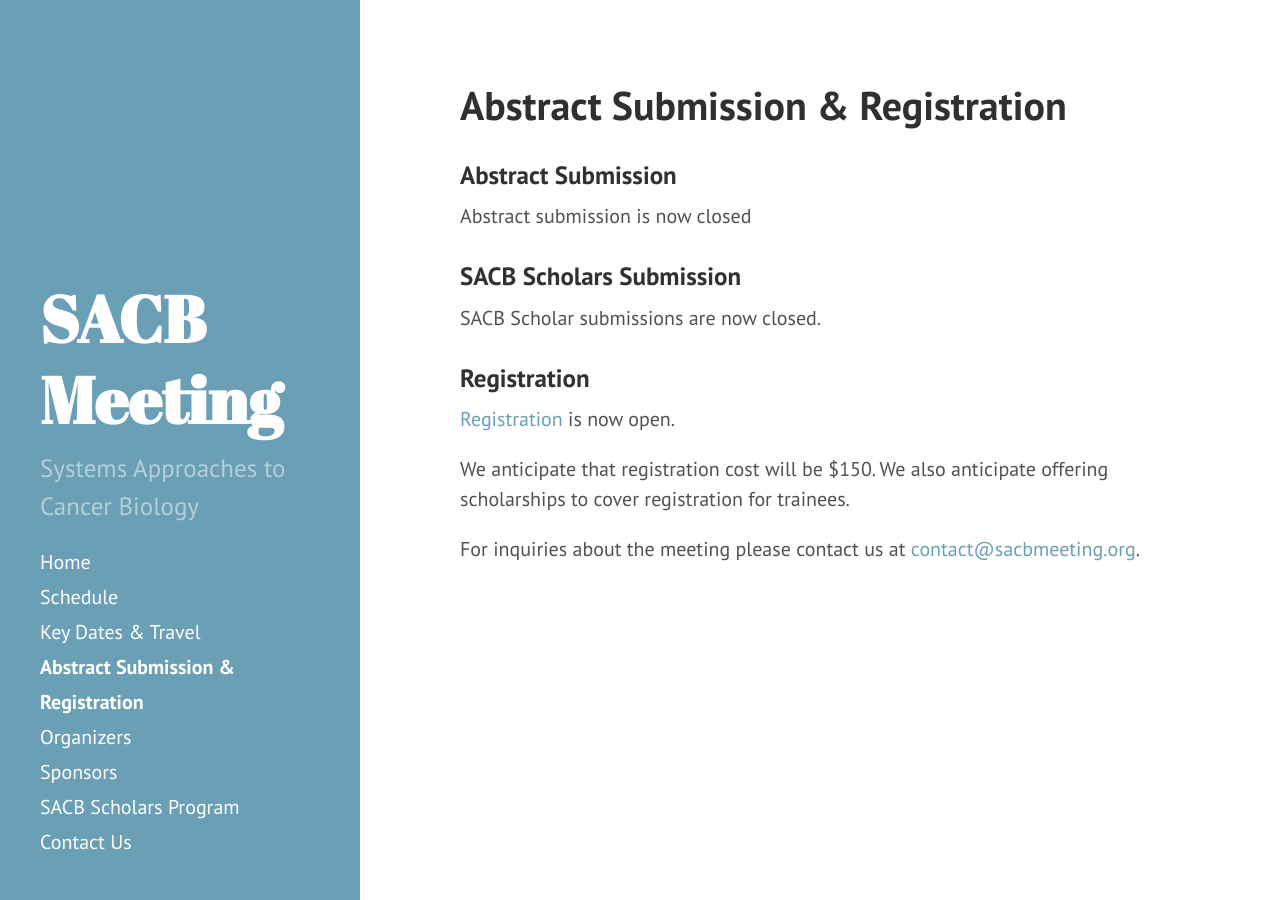
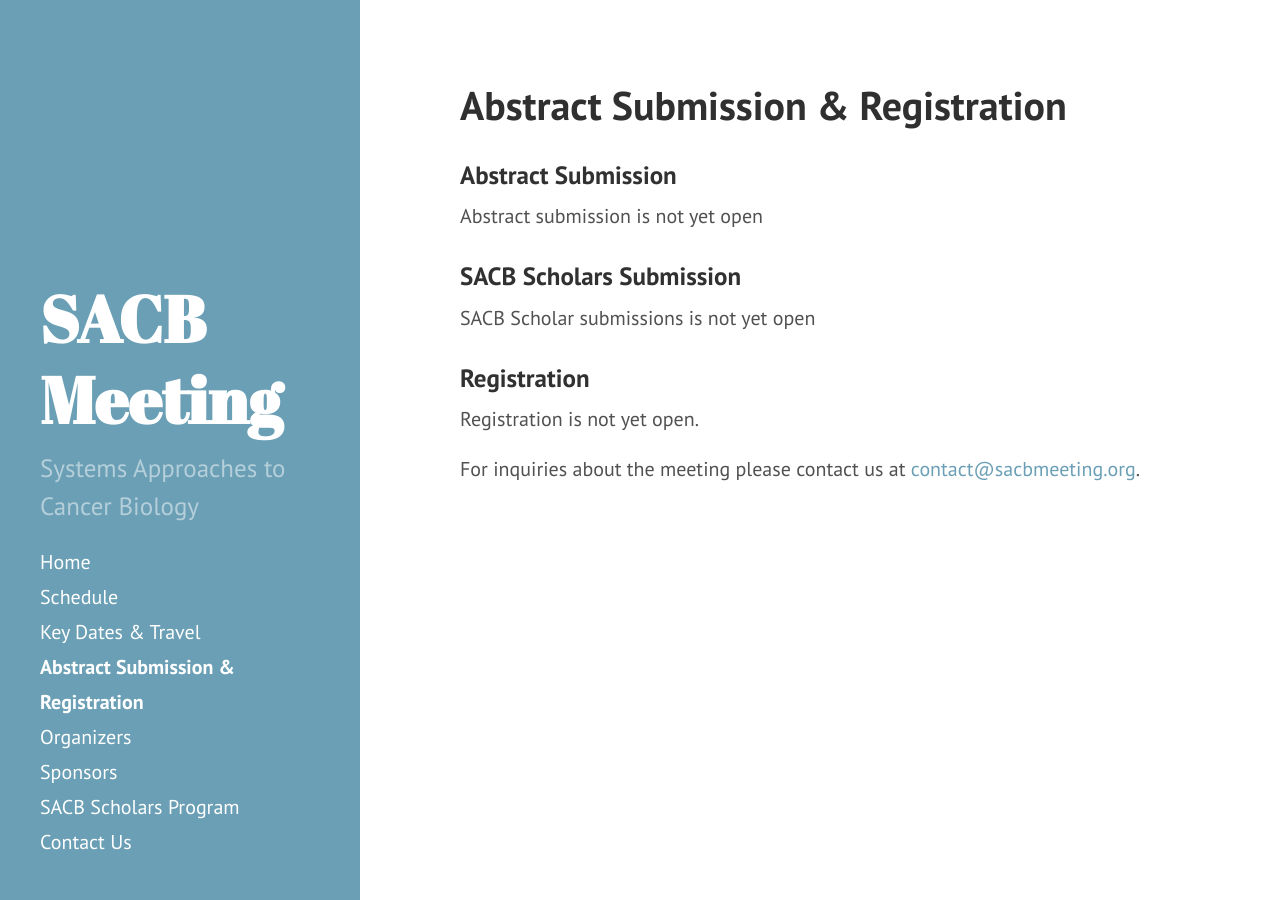
Before and after one commit to AECCSB/sacb-meeting, a Jekyll site: the page built from registration-abstract-submission.md, in a window 1280 px wide. Built offline with Jekyll 4.4.1, drawn with Linux system fonts in a browser that asks for light colours.

Commit message:
Update registration-abstract-submission.md

```diff
--- a/registration-abstract-submission.md
+++ b/registration-abstract-submission.md
@@ -5,19 +5,14 @@ layout: page
 
 ### Abstract Submission
 
-Abstract submission is now closed
+Abstract submission is not yet open
 
 ### SACB Scholars Submission
 
-SACB Scholar submissions are now closed.
+SACB Scholar submissions is not yet open
 
 ### Registration
 
-[Registration](https://cvent.me/747BO2) is now open.
-
-We anticipate that registration cost will be $150. We also anticipate offering scholarships to cover registration for trainees.
-
-
-
+Registration is not yet open.
 
 For inquiries about the meeting please contact us at [contact@sacbmeeting.org](mailto:contact@sacbmeeting.org).
```
